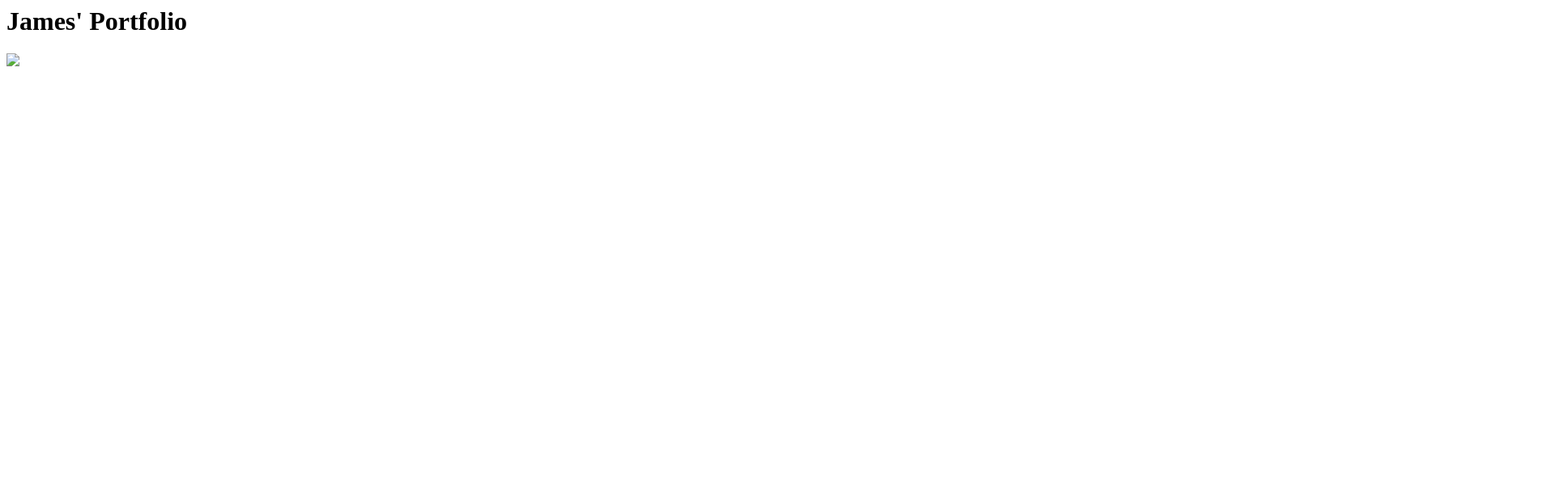
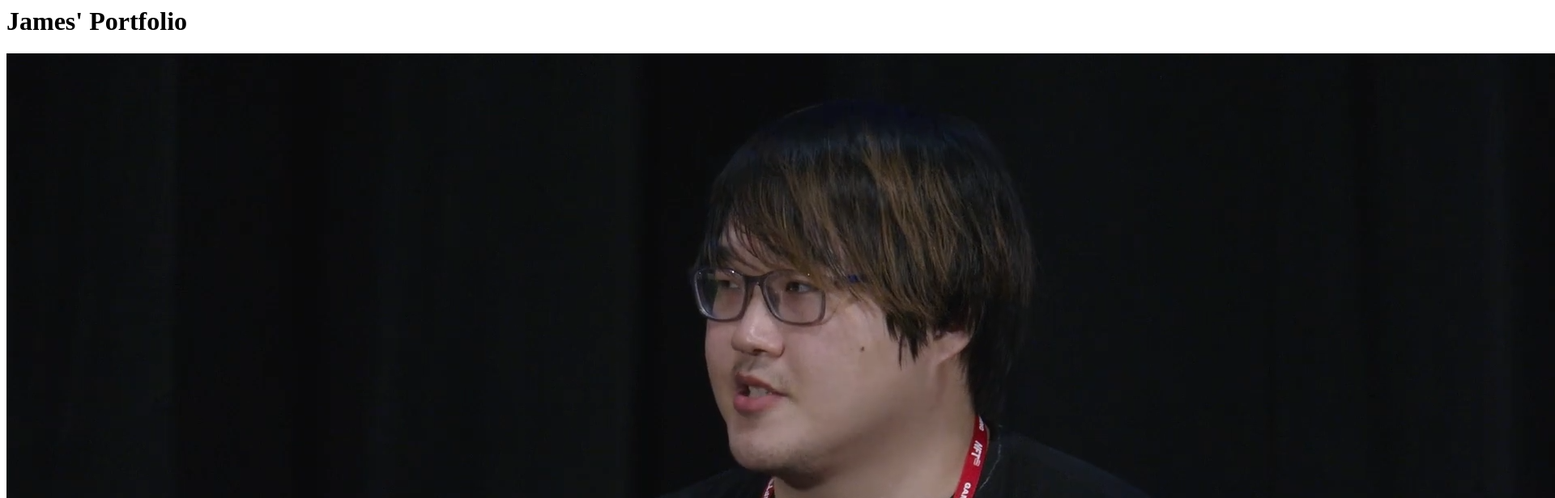
Before and after one commit to parkjw0806/parkjw0806.github.io, a plain HTML site: page index.html in a window 1280 px wide. Shown: the top 616 px of the page at 81% size, 1920 px wide, since content can reach past the window. Drawn offline with Linux system fonts and the light colour scheme.

Commit message:
Update Index to reflect image filename change

```diff
--- a/index.html
+++ b/index.html
@@ -1,4 +1,4 @@
 <html>
     <h1>James' Portfolio</h1>
-    <img src="./Park Jung Woong NFT.NYC.png" />
+    <img src="./ParkJungWoong.png" />
 </html>
```
